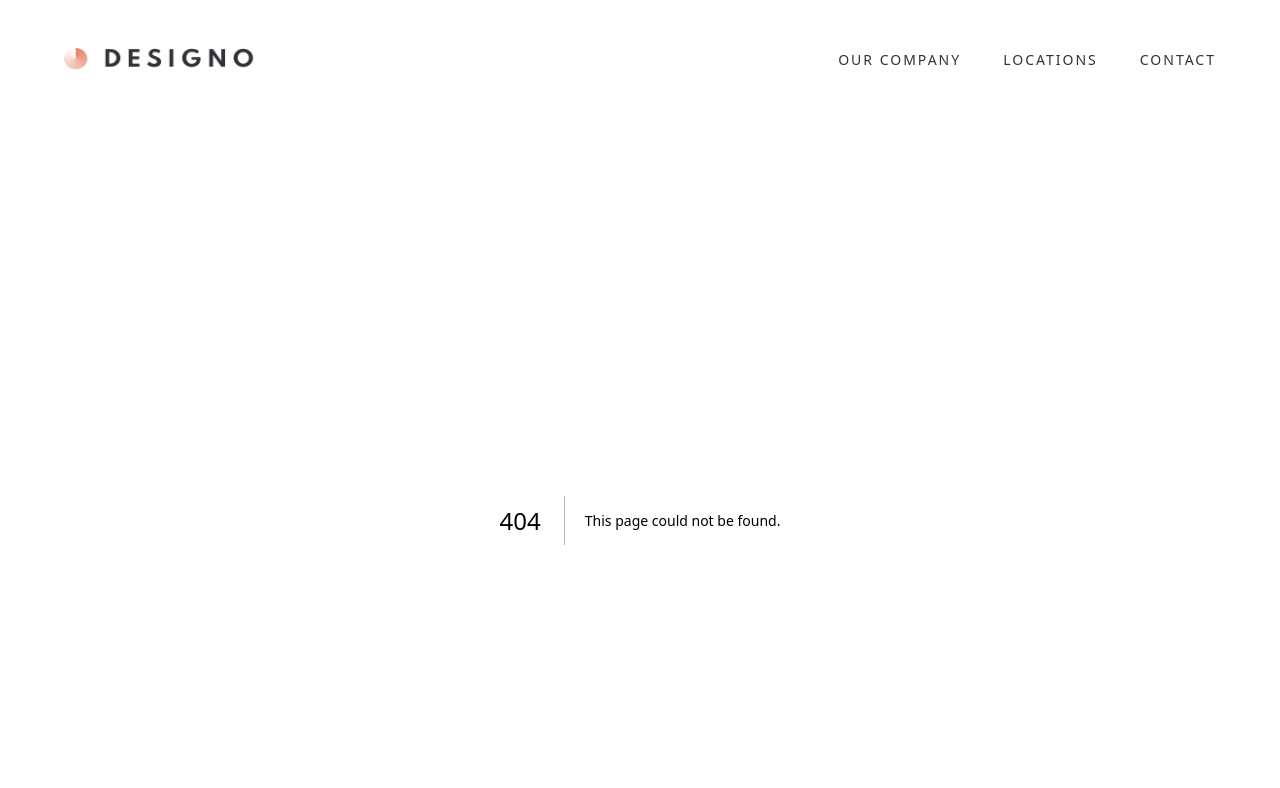
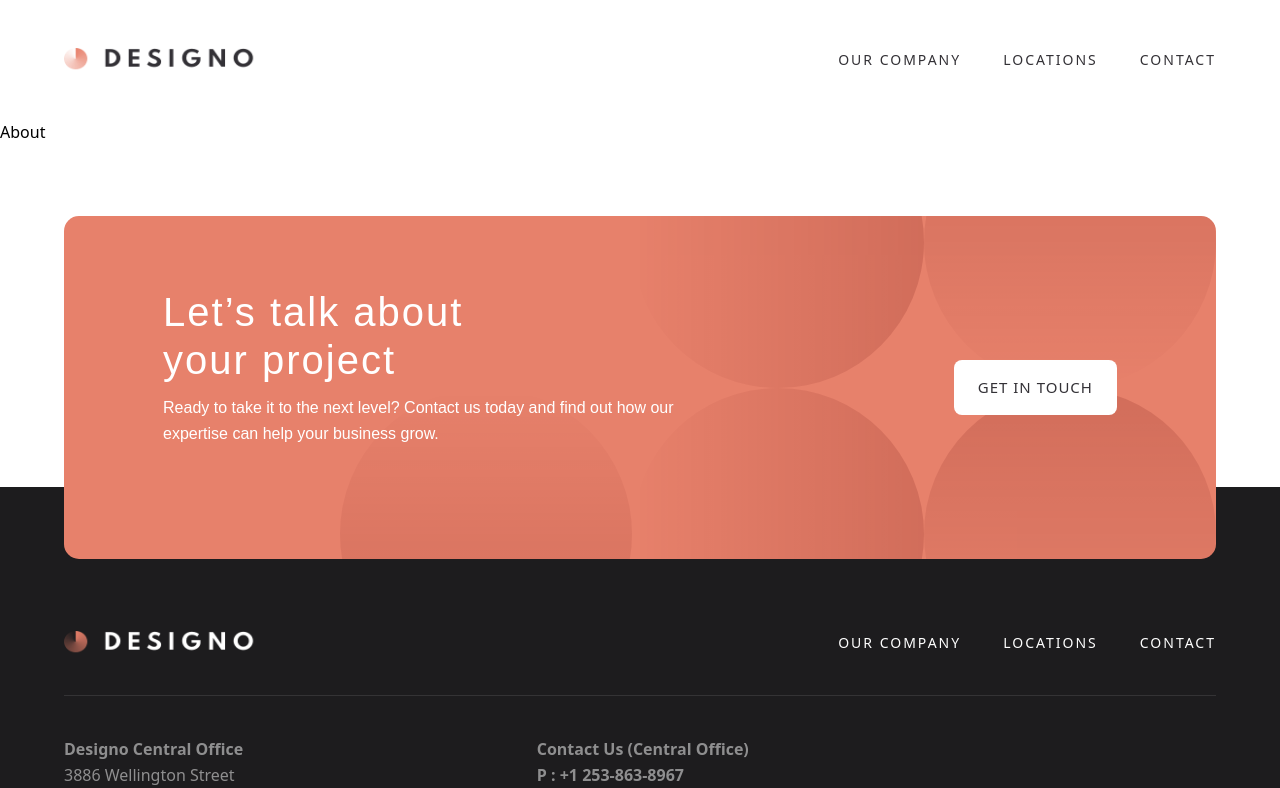
Before and after one commit to ketevan20/designo-multi-page-website, a Next.js app: page /about in a window 1280 px wide. Before the commit this address had no page. Shown: the top 788 px of the page. Built offline with nearby package versions, Linux system fonts and the light colour scheme.

Commit message:
style: minor UI tweaks

```diff
--- /dev/null
+++ b/app/about/page.tsx
@@ -0,0 +1,12 @@
+import About from '@/components/organisms/About/About'
+import React from 'react'
+
+const page = () => {
+  return (
+    <div>
+        <About />
+    </div>
+  )
+}
+
+export default page
--- a/app/page.tsx
+++ b/app/page.tsx
@@ -3,7 +3,7 @@ import React from 'react'
 
 const page = () => {
   return (
-    <div>
+    <div className='relative'>
       <Home />
     </div>
   )
--- a/components/atoms/Button/Button.tsx
+++ b/components/atoms/Button/Button.tsx
@@ -6,7 +6,7 @@ type ButtonProps = {
 
 const Button = ({text}: ButtonProps) => {
   return (
-    <button className='bg-white text-[rgba(51,49,54,1)] rounded-lg py-4 px-6 text-[15px] uppercase tracking-[1px] font-medium hover:bg-[rgba(255,173,155,1)] hover:text-white'>{text}</button>
+    <button className='bg-white shrink-0 text-[rgba(51,49,54,1)] rounded-lg py-4 px-6 text-[15px] uppercase tracking-[1px] font-medium hover:bg-[rgba(255,173,155,1)] hover:text-white'>{text}</button>
   )
 }
 
--- a/components/atoms/Footer/Footer.tsx
+++ b/components/atoms/Footer/Footer.tsx
@@ -2,9 +2,12 @@ import React from 'react'
 import Header from '../Header/Header'
 import NavBar from '../NavBar/NavBar'
 import { facebookIcon, instagramIcon, pinterestIcon, twitterIcon, youtubeIcon } from '@/Icons/Icons'
+import GetInTouch from '../GetInTouch/GetInTouch'
 
 const Footer = () => {
     return (
+        <div>
+            <GetInTouch />
             <div className='w-full bg-[rgba(29,28,30,1)] pt-36 pb-18'>
                 <div className='flex flex-col gap-10 w-[90%] m-auto max-w-480'>
                     <NavBar light={false} />
@@ -30,6 +33,7 @@ const Footer = () => {
                     </div>
                 </div>
             </div>
+        </div>
     )
 }
 
--- /dev/null
+++ b/components/atoms/GetInTouch/GetInTouch.tsx
@@ -0,0 +1,21 @@
+import React from 'react'
+import Button from '../Button/Button'
+
+const GetInTouch = () => {
+    return (
+        <div className='w-[90%] max-w-480 m-auto overflow-hidden bg-[rgba(231,129,107,1)] rounded-[15px] relative z-30 -bottom-18 flex items-center justify-center px-6 py-16 sm:p-15 md:p-18'>
+            <div className='flex items-center md:justify-between z-20 max-md:text-center max-md:flex-col justify-center'>
+                <div className='md:max-w-[60%]'>
+                    <h1 className='h2 text-white'>Let’s talk about<br /> your project</h1>
+                    <p className='body text-white mt-2.75 mb-10'>Ready to take it to the next level? Contact us today and find out how our expertise can help your business grow.</p>
+                </div>
+                <div className='flex-1 flex justify-end'>
+                    <Button text='get in touch' />
+                </div>
+            </div>
+            <img src="/shared/desktop/bg-pattern-call-to-action.svg" alt="" className='absolute right-0 z-10 w-219 h-146 object-cover' />
+        </div>
+    )
+}
+
+export default GetInTouch
--- a/components/atoms/NavBar/NavBar.tsx
+++ b/components/atoms/NavBar/NavBar.tsx
@@ -8,9 +8,9 @@ type NavBarProps = {
 const NavBar = ({ light }: NavBarProps) => {
     return (
         <div className='w-full flex items-center justify-between'>
-            { light ? <img src='/shared/desktop/logo-dark.png' className='w-49 h-6' /> : <img src='/shared/desktop/logo-light.png' className='w-49 h-6' /> }
+            <Link href={'/'}>{ light ? <img src='/shared/desktop/logo-dark.png' className='w-49 h-6' /> : <img src='/shared/desktop/logo-light.png' className='w-49 h-6' /> }</Link>
             <div className='flex gap-10.5 uppercase font-normal text-[14px] leading-3.5 tracking-[2px]' style={{color: light ? 'rgba(51, 49, 54, 1)' : 'rgba(255, 255, 255, 1)'}}>
-                <Link href={''} className='hover:underline'>Our Company</Link>
+                <Link href={'/about'} className='hover:underline'>Our Company</Link>
                 <Link href={''} className='hover:underline'>Locations</Link>
                 <Link href={''} className='hover:underline'>Contact</Link>
             </div>
--- a/components/molecules/HeroSection/HeroSection.tsx
+++ b/components/molecules/HeroSection/HeroSection.tsx
@@ -4,15 +4,15 @@ import React from 'react'
 const HeroSection = () => {
     return (
         <div className='w-full h-screen bg-[rgba(231,129,107,1)] rounded-[15px] px-24 flex items-center relative'>
-            <img src={'/home/desktop/bg-pattern-hero-home.svg'} className='absolute right-0 top-0 bottom-0' />
+            <img src={'/home/desktop/bg-pattern-hero-home.svg'} className='absolute right-0 top-0 bottom-0 z-20' />
 
-            <div className='max-w-135'>
+            <div className='max-w-135 relative z-30'>
                 <h1 className='h1 text-white'>Award-winning custom designs and digital branding solutions</h1>
                 <p className='body text-white mt-2.75 mb-10'>With over 10 years in the industry, we are experienced in creating fully responsive websites, app design, and engaging brand experiences. Find out more about our services.</p>
                 <Button text="Learn More" />
             </div>
 
-            <img src="/home/desktop/phone2.svg" alt="" className='absolute bottom-0 right-0 object-cover max-h-[90%]' />
+            <img src="/home/desktop/phone2.svg" alt="" className='absolute bottom-0 right-0 object-cover max-h-[90%] z-30' />
 
         </div>
     )
--- a/components/molecules/Team/Team.tsx
+++ b/components/molecules/Team/Team.tsx
@@ -2,7 +2,7 @@ import React from 'react'
 
 const Team = () => {
     return (
-        <div className='flex gap-7.5 flex-col md:flex-row justify-between md:text-center'>
+        <div className='flex gap-7.5 flex-col md:flex-row justify-between md:text-center relative z-30'>
             {[
                 {
                     bg: '-rotate-90',
--- /dev/null
+++ b/components/organisms/About/About.tsx
@@ -0,0 +1,9 @@
+import React from 'react'
+
+const About = () => {
+  return (
+    <div>About</div>
+  )
+}
+
+export default About
--- a/components/organisms/Home/Home.tsx
+++ b/components/organisms/Home/Home.tsx
@@ -5,10 +5,11 @@ import React from 'react'
 
 const Home = () => {
   return (
-    <div className='w-[90%] m-auto max-w-480 flex flex-col gap-40'>
+    <div className='w-[90%] m-auto max-w-480 flex flex-col gap-40 mb-22'>
       <HeroSection />
       <Expertise />
       <Team />
+      <img src={'/shared/desktop/bg-pattern-leaf.svg'} alt='leaf' className='absolute z-10 -bottom-76.5 right-0 rotate-180'/>
     </div>
   )
 }
```
Also changed, not shown: 1 other file (tests, documents, lock files or other folders). Lines whose indentation alone changed are shown as unchanged.
